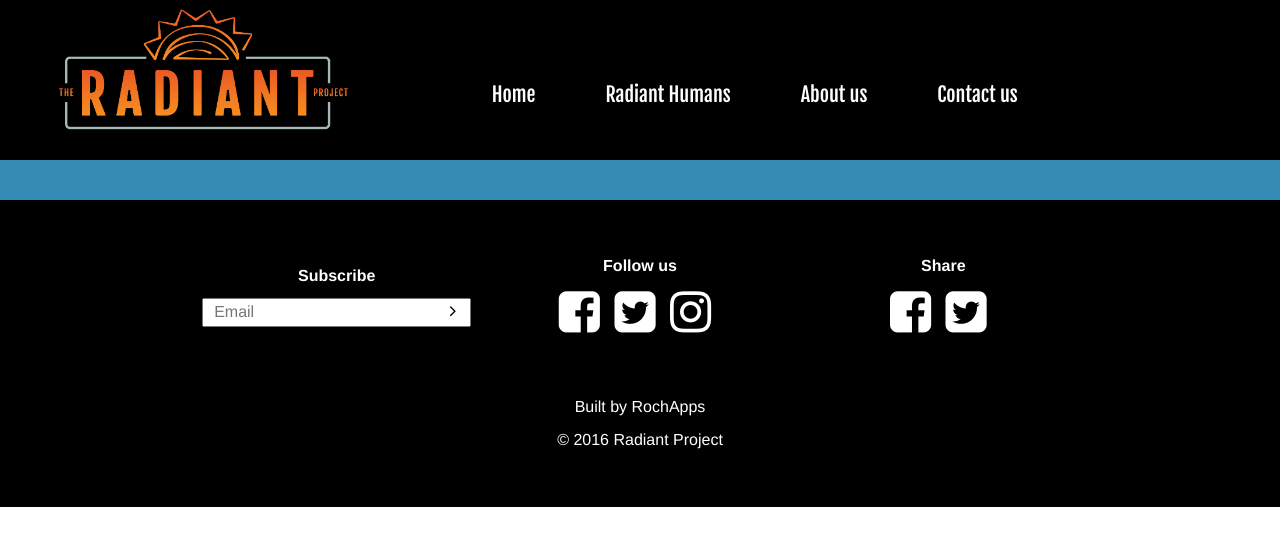
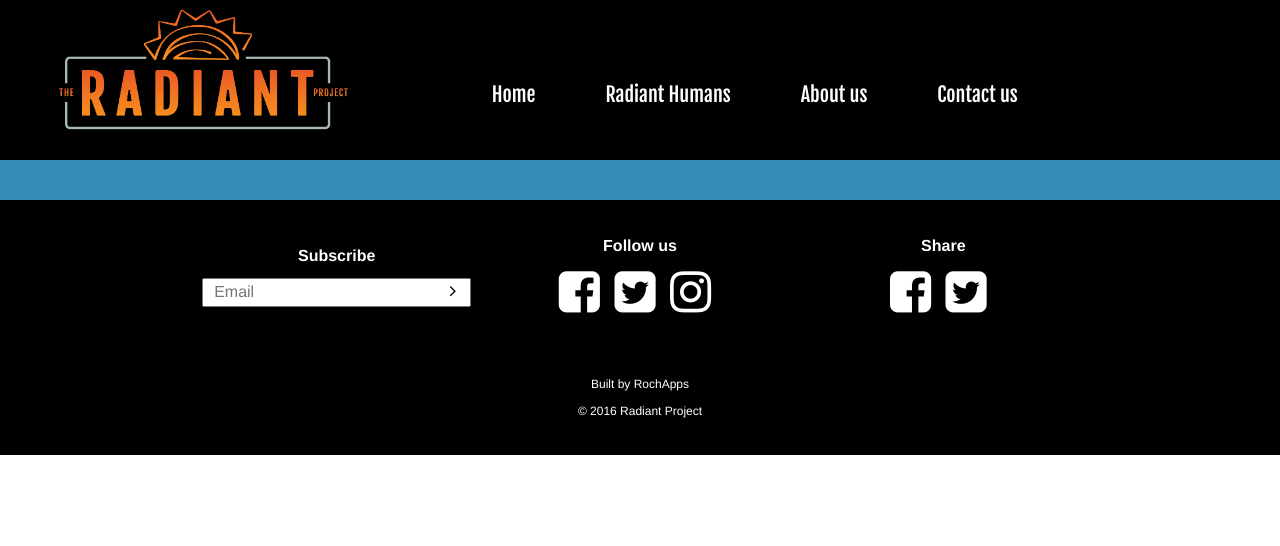
Before and after one commit to victor-rocha/radiant, a Django app: template radiant/templates/pages/about.html in a window 1280 px wide. Shown: the top 546 px of the page. Run offline with Django 3.2, Linux system fonts and the light colour scheme; the template is opened without the code that fills it, so the values that code supplies are empty; style sheets or scripts are compiled from the project's sources; parts of the project's set-up code (start-up, migrations or seed data) failed here and were passed over; some libraries are stand-ins or nearby versions; some web fonts are replaced.

Commit message:
[footer] Footer changes

```diff
--- a/radiant/static/less/site.less
+++ b/radiant/static/less/site.less
@@ -433,7 +433,7 @@ video {
 }
 .footer {
   background: black;
-  padding: 55px 200px 45px 200px;
+  padding: 35px 200px 25px 200px;
   color: white;
   .col-md-4{
     display: flex;
@@ -474,6 +474,9 @@ video {
       display: none;
       font-size: 18px;
     }
+  }
+  .copyright {
+    font-size: 12px;
   }
   .subscribe-wrapper {
     p {
```
